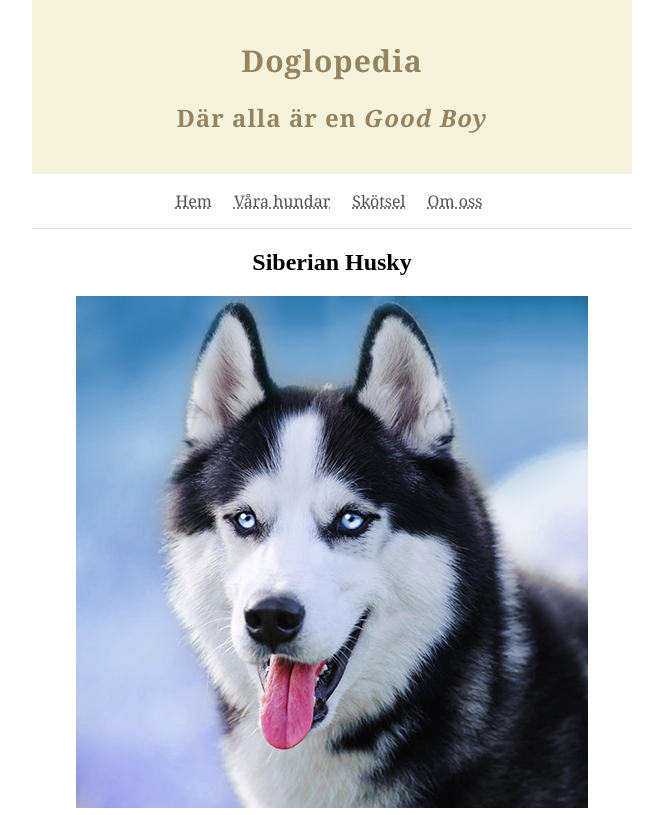
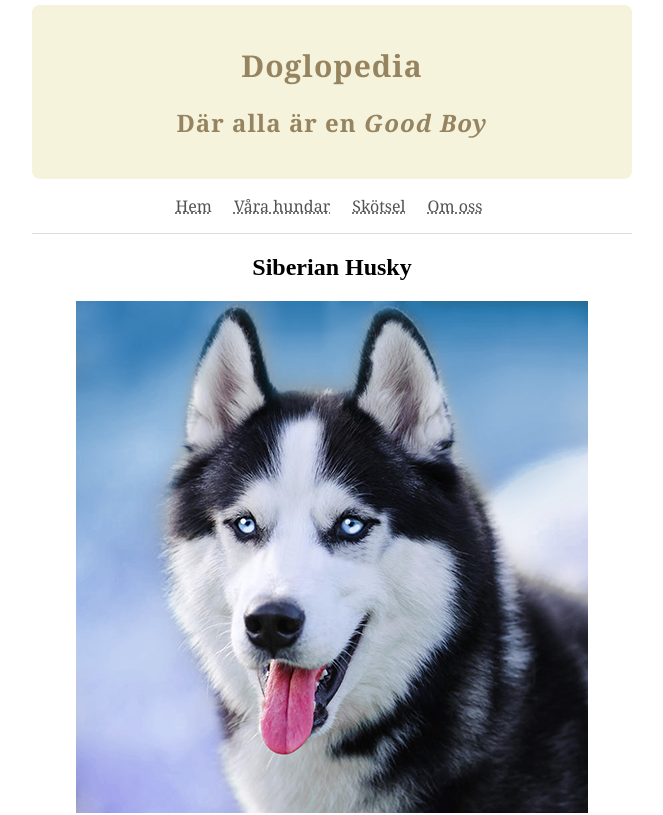
Before and after one commit to DaimonQQ/Doglopedia, a plain HTML site: page index.html in a window 1280 px wide. Shown: the top 815 px of the page, without its empty margins (308-971 px from the left). Drawn offline with Linux system fonts and the light colour scheme.

Commit message:
added rounded corners to header

```diff
--- a/index.css
+++ b/index.css
@@ -1,12 +1,13 @@
 body {
     max-width: 600px;
-    margin: 0 auto 0 auto;
+    margin: 5px auto 0 auto;
 }
 
 header {
     background-color: rgb(246, 243, 220);
 
     padding: 20px 80px 20px 80px;
+    border-radius: 1.25%/4.25%;
 
     text-align: center;
     color: rgb(150, 132, 97);
```
